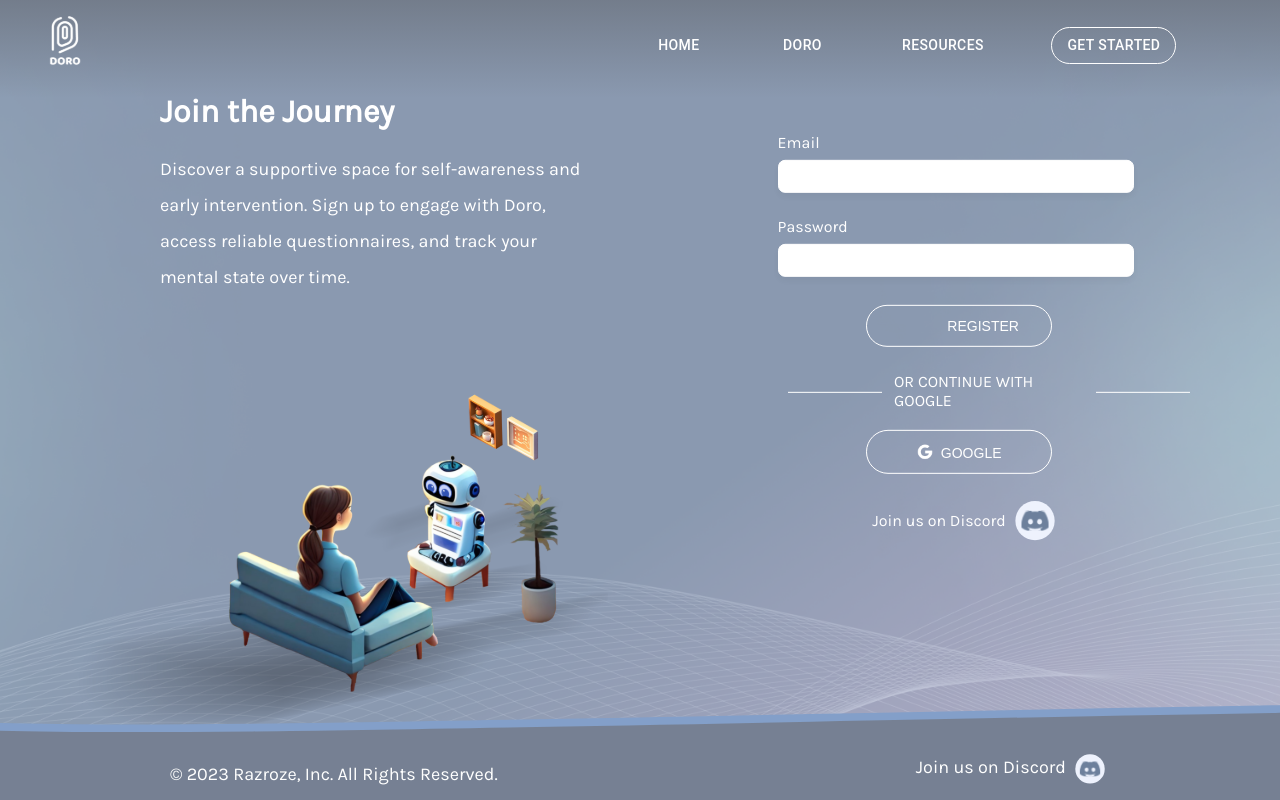
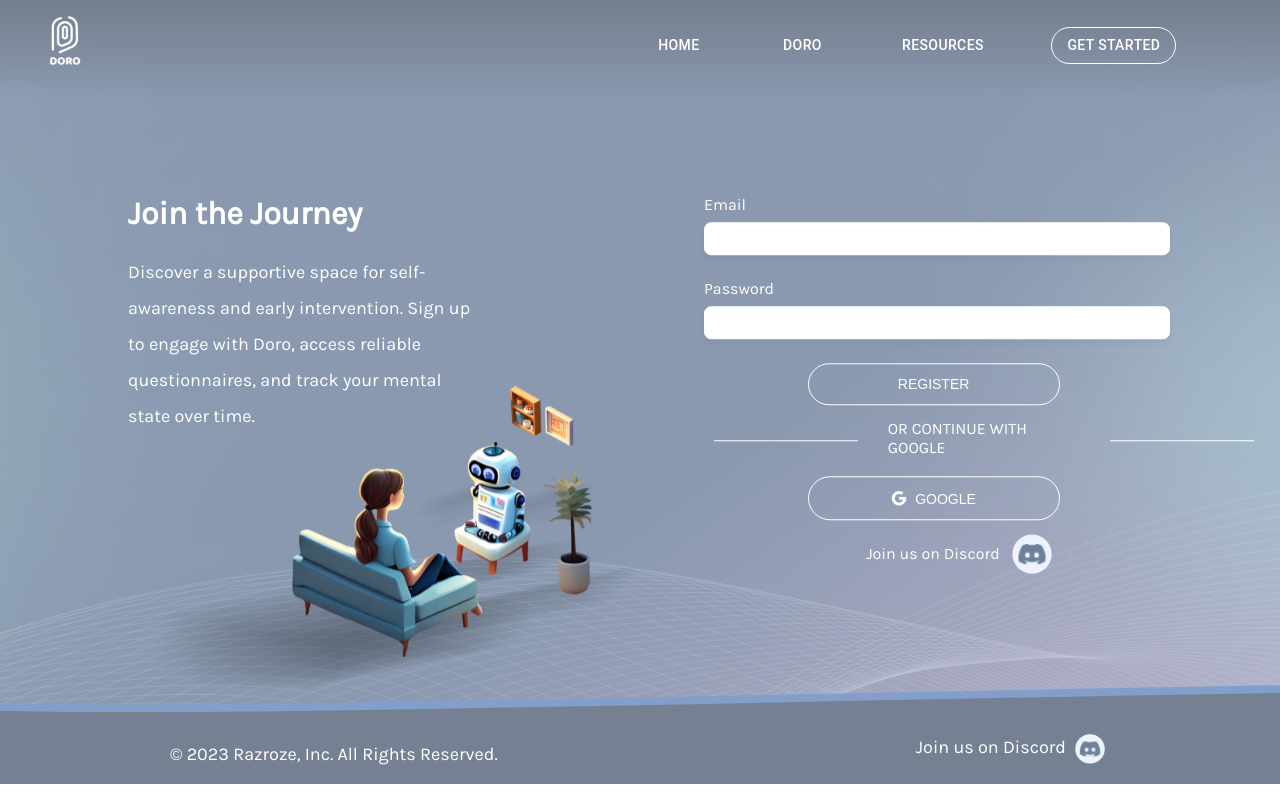
Before and after one commit to rastin1379/doro-frontend, a React (Create React App) app: page /get-started in a window 1280 px wide. Built offline with nearby package versions, Linux system fonts and the light colour scheme.

Commit message:
changes in doro login page

```diff
--- a/src/components/getstarted/getStartedPage.js
+++ b/src/components/getstarted/getStartedPage.js
@@ -96,8 +96,9 @@ function StartSection() {
     <div className="start-wrapper fade-in">
       <div className="start-section">
         <Navbar />
-        <div className="start-content">
-          <div>
+        <div className="section">
+          <div className="right-container">
+            <div className="right-section">
               <div className="text-content-start">
                 <h1 style={{ fontWeight: "900" }}>Join the Journey</h1>
                 <p>
@@ -114,6 +115,8 @@ function StartSection() {
                 />
               </div>
             </div>
+          </div>
+          <div className="left-container">
             <div className="input-section">
               <label htmlFor="email">Email</label>
               <input
@@ -129,8 +132,11 @@ function StartSection() {
                 value={password}
                 onChange={(e) => setPassword(e.target.value)}
               />
-            <>
-              <button className="register-button" onClick={handleRegisterClick}>
+              <div className="button-container">
+                <button
+                  className="register-button"
+                  onClick={handleRegisterClick}
+                >
                   REGISTER
                 </button>
                 <Snackbar
@@ -141,27 +147,33 @@ function StartSection() {
                   message="Please Enter Email and Password"
                   action={message}
                 />
-            </>
+              </div>
               <div className="main-container">
                 <div className="line"></div>
                 <span className="signin">OR CONTINUE WITH GOOGLE</span>
                 <div className="line"></div>
               </div>
-            {/* <span className="google-signin">OR CONTINUE WITH GOOGLE</span> */}
-            {/* Implement Google Sign-In here */}
+
+              <div className="button-container">
                 <button
                   className="register-button"
                   onMouseEnter={() => setHover(true)}
                   onMouseLeave={() => setHover(false)}
                 >
                   <div className="google-button">
-                <img src={hover ? grayGoogle:Google} alt="Google" height={"16px"}></img>
+                    <img
+                      src={hover ? grayGoogle : Google}
+                      alt="Google"
+                      height={"16px"}
+                    ></img>
                     <span style={{ marginTop: "2px" }}>GOOGLE</span>
                   </div>
                 </button>
+              </div>
               <div className="join-discord">
                 <p className="text">Join us on Discord</p>
                 <img src={Discord} alt="Discord" className="discord-icon" />
+              </div>
             </div>
           </div>
         </div>
--- a/src/styles/getStartedPage.css
+++ b/src/styles/getStartedPage.css
@@ -19,11 +19,31 @@
     background-repeat: no-repeat;
     background-position: center top;
     display: flex;
-    justify-content: flex-start;
-    position: relative;
-    height: calc(100vh - 60px);
+    /* justify-content: flex-start;
+    position: relative; */
+    /* height: calc(100vh - 60px); */
+    height:90vh;
     align-items: flex-end;
     gap: 5%;
+}
+
+.section{
+    display: flex;
+    gap: 6rem;
+}
+
+.right-container{
+    width: 50%;
+    transform: translateY(-30%);
+}
+
+.right-section{
+    display: flex;
+    flex-direction: column;
+}
+
+.left-container{
+    width: 50%;
 }
 
 .start-content {
@@ -45,19 +65,20 @@
 
 .chatDoro {
     width: 100%;
-    max-width: 650px;
+    max-width: 600px;
     position: absolute;
-    bottom: -10%; /* Adjust to move the image lower */
-    left: 3%;
+    bottom: -40%; /* Adjust to move the image lower */
+    left: 20%;
 }
 
 .text-content-start {
-    width: 40%;
-    position: relative;
+    width: 60%;
+    padding-left: 8rem;
+    /* position: relative; */
     flex: 1;
     color: rgb(255, 255, 255);
     order: 1;
-    margin-bottom: -5%;
+    margin-bottom: 16%;
 }
 
 .text-content-start h1 {
@@ -79,8 +100,7 @@
     border-radius: 5px;
     color: #ffffff;
     position: relative;
-    transform: translateY(-40%);
-    width: 40%;
+    transform: translateY(-30%);
 }
 
 .input-section label {
@@ -98,9 +118,14 @@
     box-shadow: 0 4px 6px rgba(0, 0, 0, 0.04);
 }
 
+.button-container{
+    display: flex;
+    justify-content: center;
+}
+
 .register-button {
-    display: block;
-    margin: 1% auto 3%;
+    /* display: block; */
+    /* margin: 1% auto 3%; */
     padding: 12px 80px;
     background-color: transparent !important;
     color: #ffffff;
@@ -108,8 +133,9 @@
     border-radius: 25px;
     cursor: pointer;
     font-size: 14px;
-    margin-right: 35%;
-    width: 44%;
+    /* margin-right: 35%; */
+    margin-right: 18%;
+    width: 45%;
     transition: background-color 0.5s ease, color 0.5s ease;
 }
 
@@ -122,14 +148,17 @@
 
 .main-container {
     display: flex;
-    justify-content: flex-start;
+    width: 85%;
+    /* justify-content: flex-start; */
     align-items: center;
-    gap: 2px;
+    /* gap: 2px; */
+    gap: 20px;
+    /* margin-left: 20px; */
     width: 100%;
 }
 
 .line {
-    width: 100px;
+    width: 150px;
     height: 1px;
     background-color: white;
     margin: 0 10px;
@@ -137,6 +166,7 @@
 
 .signin {
     display: flex;
+    /* padding: 0px 20px; */
     align-items: center;
     font-size: 16px;
     margin-top: 1%;
```
Lines whose indentation alone changed are shown as unchanged.
